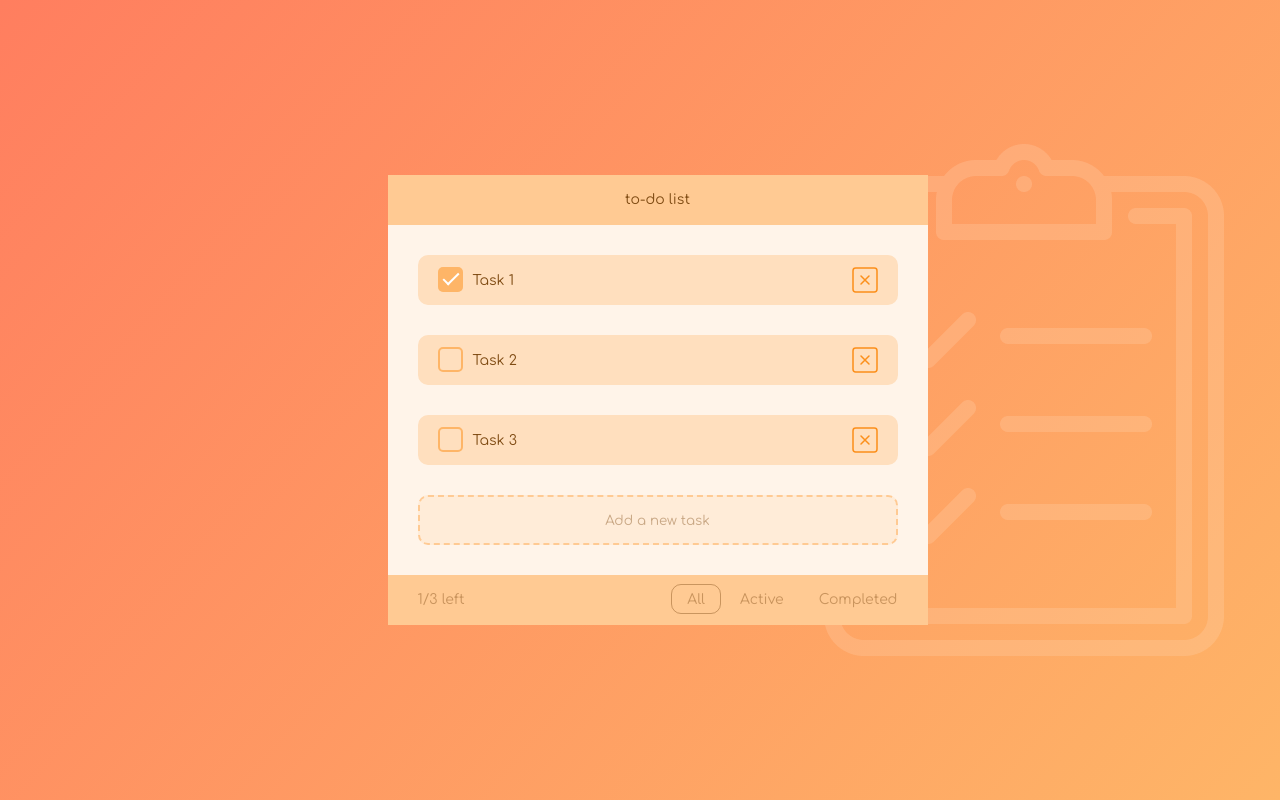
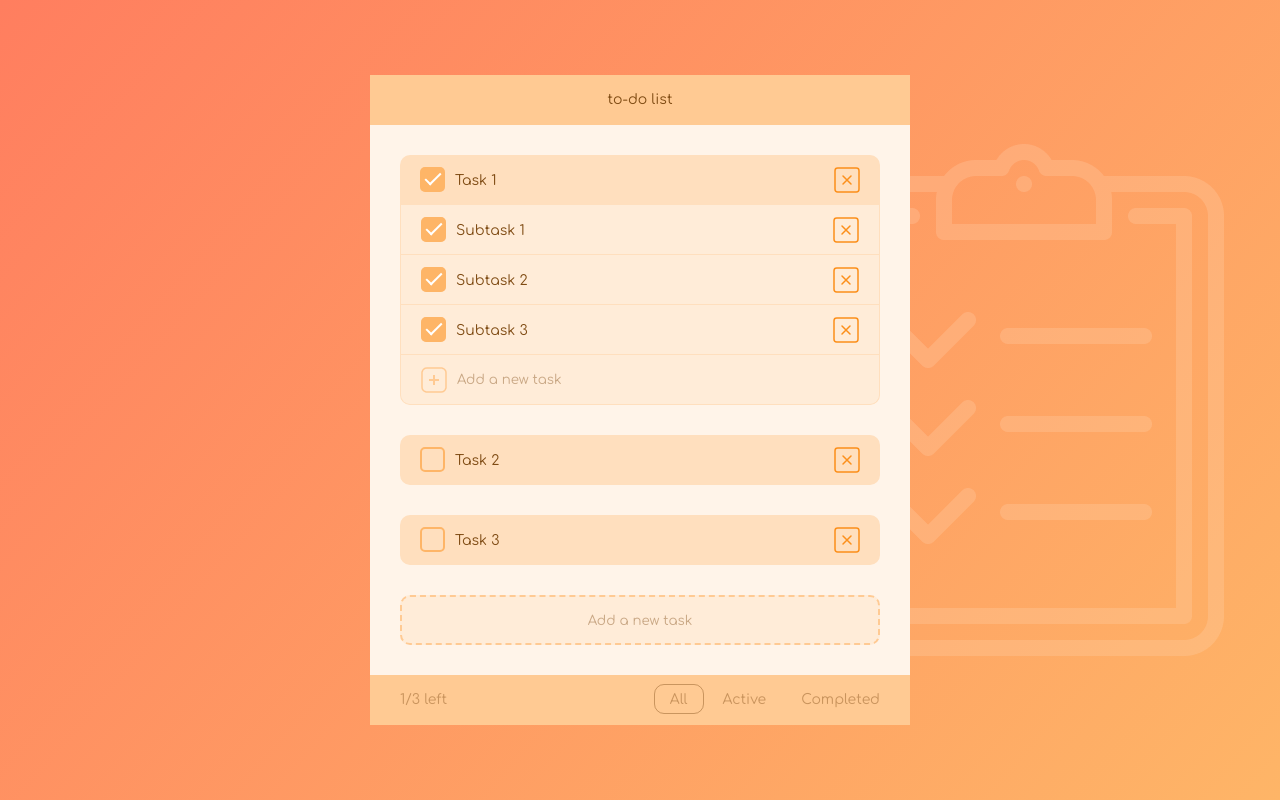
Before and after one commit to nstppbl/vue-project, a Vue app: page / in a window 1280 px wide. Built offline with nearby package versions, Linux system fonts and the light colour scheme.

Commit message:
finish layout and styling

```diff
--- a/src/App.vue
+++ b/src/App.vue
@@ -6,36 +6,75 @@
           to-do list
         </div>
         <div class="todo-body">
-            <div class="todo-item todo-item--active">
+            <div class="todo-task todo-task--active">
               <label class="checkbox-container">
                 <span class="checkbox-label">Task 1</span>
                 <input type="checkbox" checked="checked">
                 <span class="checkmark"></span>
                 <span class="checkmark-border"></span>
               </label>
-              <a href="#" class="close-button todo-item__close-button">
+              <a href="#" class="close-button todo-task__close-button">
                 <img src="@/assets/icons/close-icon.svg" alt="close-icon">
               </a>
             </div>
-            <div class="todo-item todo-item--active">
+            <div class="todo-subtask todo-subtask--active">
+              <label class="checkbox-container">
+                <span class="checkbox-label">Subtask 1</span>
+                <input type="checkbox" checked="checked">
+                <span class="checkmark"></span>
+                <span class="checkmark-border"></span>
+              </label>
+              <a href="#" class="close-button todo-task__close-button">
+                <img src="@/assets/icons/close-icon.svg" alt="close-icon">
+              </a>
+            </div>
+            <div class="todo-subtask">
+              <label class="checkbox-container">
+                <span class="checkbox-label">Subtask 2</span>
+                <input type="checkbox" checked="checked">
+                <span class="checkmark"></span>
+                <span class="checkmark-border"></span>
+              </label>
+              <a href="#" class="close-button todo-task__close-button">
+                <img src="@/assets/icons/close-icon.svg" alt="close-icon">
+              </a>
+            </div>
+            <div class="todo-subtask">
+              <label class="checkbox-container">
+                <span class="checkbox-label">Subtask 3</span>
+                <input type="checkbox" checked="checked">
+                <span class="checkmark"></span>
+                <span class="checkmark-border"></span>
+              </label>
+              <a href="#" class="close-button todo-task__close-button">
+                <img src="@/assets/icons/close-icon.svg" alt="close-icon">
+              </a>
+            </div>
+            <div class="add-subtask">
+              <a href="#" class="add-button todo-subtask__add-button">
+                <img src="@/assets/icons/add-icon.png" alt="add-icon">
+              </a>
+            <input class="add-subtask-input" type="text" name="subtask" placeholder="Add a new task">
+            </div>
+            <div class="todo-task">
               <label class="checkbox-container">
                 <span class="checkbox-label">Task 2</span>
                 <input type="checkbox">
                 <span class="checkmark"></span>
                 <span class="checkmark-border"></span>
               </label>
-              <a href="#" class="close-button todo-item__close-button">
+              <a href="#" class="close-button todo-task__close-button">
                 <img src="@/assets/icons/close-icon.svg" alt="close-icon">
               </a>
             </div>
-            <div class="todo-item todo-item--active">
+            <div class="todo-task">
               <label class="checkbox-container">
                 <span class="checkbox-label">Task 3</span>
                 <input type="checkbox">
                 <span class="checkmark"></span>
                 <span class="checkmark-border"></span>
               </label>
-              <a href="#" class="close-button todo-item__close-button">
+              <a href="#" class="close-button todo-task__close-button">
                 <img src="@/assets/icons/close-icon.svg" alt="close-icon">
               </a>
             </div>
@@ -44,17 +83,17 @@
         <div class="todo-footer">
           <div class="task-qty">1/3 left</div>
           <div class="task-status">
-            <label class="container">All
+            <label class="status-container">All
               <input type="radio" checked="checked" name="radio">
-              <span class="checkmark-radio-all"></span>
+              <span class="checkmark-radio checkmark-radio-all"></span>
               </label>
-              <label class="container">Active
+              <label class="status-container">Active
               <input type="radio" name="radio">
-              <span class="checkmark-radio-active"></span>
+              <span class="checkmark-radio checkmark-radio-active"></span>
               </label>
-             <label class="container">Completed
+             <label class="status-container">Completed
               <input type="radio" name="radio">
-              <span class="checkmark-radio-completed"></span>
+              <span class="checkmark-radio checkmark-radio-completed"></span>
             </label>
           </div>
         </div>
@@ -95,7 +134,7 @@ body {
     color: $text-color-dark;
 }
 
-.todo-item {
+.todo-task {
     display: flex;
     justify-content: space-between;
     align-items: center;
@@ -103,10 +142,32 @@ body {
     height: 50px;
     background-color: $base-color-light;
     color: $text-color-dark;
-    margin: 30px auto;
+    margin: 0px auto;
+    margin-top: 30px;
     padding-left: 20px;
     padding-right: 20px;
     border-radius: 10px;
+}
+
+.todo-task--active {
+  border-radius: 10px 10px 0 0;
+}
+
+
+
+.todo-subtask {
+    display: flex;
+    justify-content: space-between;
+    align-items: center;
+    width: 480px;
+    height: 50px;
+    background-color: $base-color-pale;
+    color: $text-color-dark;
+    margin: 0px auto;
+    padding-left: 20px;
+    padding-right: 20px;
+    border: 1px solid $base-color-light;
+    border-top: 0;
 }
 
 .todo-button {
@@ -114,6 +175,7 @@ body {
     height: 50px;
     background-color: $base-color-pale;
     margin-bottom: 30px;
+    margin-top: 30px;
     border-radius: 10px;
     border-style: dashed;
     border-width: 2px;
@@ -144,7 +206,31 @@ body {
     color: $text-color-light;
 }
 
+.add-subtask {
+    display: flex;
+    justify-content: start;
+    align-items: center;
+    width: 480px;
+    height: 50px;
+    background-color: $base-color-pale;
+    color: $text-color-dark;
+    margin: 0px auto;
+    padding-left: 20px;
+    padding-right: 20px;
+    border-radius: 0 0 10px 10px;
+    border: 1px solid $base-color-light;
+    border-top: 0;
+}
 
+.add-subtask-input {
+    margin-left: 10px;
+    background-color: $base-color-pale;
+    color: $text-color-dark;
+}
+
+.add-subtask-input::placeholder {
+    color: $text-color-light;
+}
 
 
 </style>
--- a/src/assets/styles/custom-radiobutton.scss
+++ b/src/assets/styles/custom-radiobutton.scss
@@ -1,9 +1,8 @@
 /* The container */
-.container {
+.status-container {
     display: block;
     position: relative;
     padding-left: 35px;
-    cursor: pointer;
     -webkit-user-select: none;
     -moz-user-select: none;
     -ms-user-select: none;
@@ -11,10 +10,9 @@
 }
 
 /* Hide the browser's default radio button */
-.container input {
+.status-container input {
     position: absolute;
     opacity: 0;
-    cursor: pointer;
 }
 
 // /* Create a custom radio button */
@@ -41,7 +39,7 @@
     border-radius: 10px;
 }
 
-.container input:checked ~ .checkmark-radio-all {
+.status-container input:checked ~ .checkmark-radio-all {
 	border: 1.5px solid;
 }
 
@@ -54,7 +52,7 @@
     border-radius: 10px;
 }
 
-.container input:checked ~ .checkmark-radio-active {
+.status-container input:checked ~ .checkmark-radio-active {
 	  border: 1.5px solid;
 }
 
@@ -68,6 +66,13 @@
     border-radius: 10px;
 }
 
-.container input:checked ~ .checkmark-radio-completed {
+.status-container input:checked ~ .checkmark-radio-completed {
 	  border: 1.5px solid;
 }
+
+
+.checkmark-radio-all:hover,
+.checkmark-radio-active:hover,
+.checkmark-radio-completed:hover {
+    cursor: pointer;
+}
--- a/src/temp/temp.vue
+++ /dev/null
@@ -1,163 +0,0 @@
-<template>
-  <div id="app">
-    <div class="container">
-      <div class="form-header">
-        <div class="title form-header__title">to-do list</div>
-      </div>
-      <div class="form-body">
-            <div class="item form-bodyitem form-bodyitem--active">
-              <label class="checkbox-container">
-                <span class="checkbox-label">Task 1</span>
-                <input type="checkbox" checked="checked">
-                <span class="checkmark"></span>
-                <span class="checkmark-border"></span>
-              </label>
-              <a href="#" class="close-button form-body__close-button">
-                <img src="@/assets/icons/close-icon.svg" alt="close-icon">
-              </a>
-            </div>
-            <div class="item form-bodyitem form-bodyitem--active">
-              <label class="checkbox-container">
-                <span class="checkbox-label">Task 2</span>
-                <input type="checkbox">
-                <span class="checkmark"></span>
-                <span class="checkmark-border"></span>
-              </label>
-                <a href="#" class="close-button form-body__close-button">
-                  <img src="@/assets/icons/close-icon.svg" alt="close-icon">
-                </a>
-            </div>
-            <div class="item form-bodyitem form-bodyitem--active">
-              <label class="checkbox-container">
-                <span class="checkbox-label">Task 3</span>
-                <input type="checkbox">
-                <span class="checkmark"></span>
-                <span class="checkmark-border"></span>
-              </label>
-                <a href="#" class="close-button form-body__close-button">
-                  <img src="@/assets/icons/close-icon.svg" alt="close-icon">
-                </a>
-            </div>
-      <button class="button form-body__button">Add a new task</button>
-    </div>
-    <div class="form-footer">
-      <div class="task-qty form-footer__task-qty">1/3 left</div>
-      <div class="task-status">
-        <button class="status task-statusstatus task-statusstatus--active">All</button>
-        <button class="status task-status__status">Active</button>
-        <button class="status task-status__status">Completed</button>
-      </div>
-    </div>
-    </div>
-  </div>
-</template>
-
-<style lang="scss">
-
-
-body {
-    display: flex;
-    flex-direction: column;
-    align-items: center;
-    justify-content: center;
-    background: $background-gradient;
-    overflow: hidden;
-    font-family: 'Comfortaa';
-}
-
-
-%flex-element-center {
-    display: flex;
-    justify-content: center;
-    align-items: center;
-  }
-
-
-.container {
-    width: 540px;
-    background-color: #FFF4E9;
-    margin: 0 auto;
-    text-align: center;
-    color: $text-color-dark;
-}
-.form-header {
-    @extend %flex-element-center;
-    height: 50px;
-    background-color: $base-color ;
-  &__title {
-  }
-}
-
-.form-body {
-  &__item {
-            display: flex;
-            justify-content: space-between;
-            width: 480px;
-            height: 50px;
-            background-color: $base-color;
-            margin: 30px auto;
-            padding-left: 20px;
-            padding-right: 20px;
-            border-radius: 10px;
-            @extend %flex-element-center;
-
-  }
-
-  &__item--active {
-  }
-
-  &__button {
-            width: 480px;
-            height: 50px;
-            background-color: #FFECD8;
-            margin: 30px auto;
-            border-radius: 10px;
-            border-style: dashed;
-            border-width: 2px;
-            border-color: $base-color;
-            @extend %flex-element-center;
-  }
-}
-.item {
-    display: flex;
-}
-.button {
-    color: rgba(255, 202, 147, 1);
-}
-.form-footer {
-    @extend %flex-element-center;
-    justify-content: space-between;
-    height: 50px;
-    padding-left: 30px;
-    padding-right: 30px;
-    background-color: $base-color ;
-    color: $text-color-light;
-  &__task-qty {
-  }
-}
-.task-qty {
-}
-.task-status {
-    display: flex;
-  &__status {
-  }
-
-  &__status--active {
-            border-radius: 5px;
-            border-style: solid;
-            border-width: 1px;
-            border-color: $text-color-light;
-  }
-}
-.status {
-    margin-left: 25px;
-    padding: 5px;
-    background-color: $base-color;
-    color: $text-color-light;
-}
-
-
-
-
-
-</style>
```
Also changed, not shown: src/assets/icons/add-icon.png (added).
